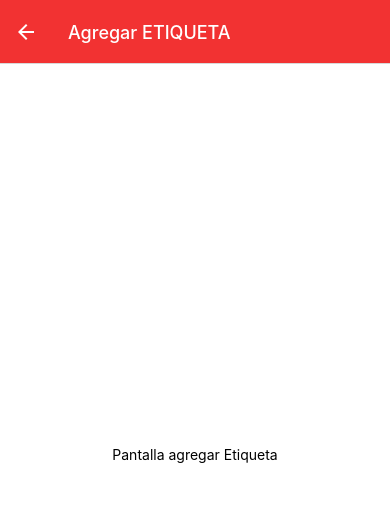
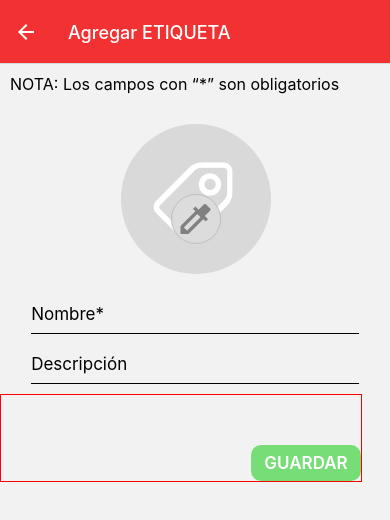
Before and after one commit to SebAcosta/Soft-spot, a React Native app: screen /AgregarEtiqueta in a window 390 px wide. Shown: the top 520 px of the page. Built offline with nearby package versions, Linux system fonts and the light colour scheme.

Commit message:
AgregarEtiqueta/Grupo

```diff
--- a/Screens/AgregarArticulo.js
+++ b/Screens/AgregarArticulo.js
@@ -18,7 +18,7 @@ export default function AgregarArticulo(){
       <Text style={styles.nota}>NOTA: Los campos con “*” son obligatorios</Text>
 
       <View style={styles.circulo}>
-        <Ionicons name="cube-outline" size={100} color={"black"}/>
+        <Ionicons name="cube-outline" size={100} color={"white"}/>
       </View>
 
       <TextInput style={styles.input} placeholder="Nombre*"/>
@@ -66,7 +66,7 @@ const styles = StyleSheet.create({
     color:'#808080',
   },
   guardar:{
-		backgroundColor:'#00BB2D',
+		backgroundColor:'#77DD77',
 		width:110,
     height:36,
 		justifyContent:'center',
@@ -94,7 +94,7 @@ const styles = StyleSheet.create({
     marginBottom:7
   },
   circulo:{
-    backgroundColor:'#dcdcdc',
+    backgroundColor:'#d9d9d9',
 		width:150,
     height:150,
 		justifyContent:'center',
--- a/Screens/AgregarEtiqueta.js
+++ b/Screens/AgregarEtiqueta.js
@@ -1,20 +1,122 @@
 import { StatusBar } from 'expo-status-bar';
-import { StyleSheet, Text, View } from 'react-native';
+import { StyleSheet, Text, SafeAreaView, TextInput, TouchableNativeFeedback, View, TouchableOpacity} from 'react-native';
+import React,{useState} from 'react';
+import {EvilIcons,MaterialIcons} from '@expo/vector-icons';
+import {ColorPicker} from 'react-native-color-picker';
 
 export default function AgregarEtiqueta() {
+  const [colorVisible, setColorVisible] = useState(false);
+  const [capColor, setCapColor] = useState('#000');
   return (
-    <View style={styles.container}>
-      <Text>Pantalla agregar Etiqueta</Text>
-      <StatusBar style="auto" />
-    </View>
+    <SafeAreaView>
+        <Text style={styles.nota}>NOTA: Los campos con “*” son obligatorios</Text>
+
+        <TouchableOpacity
+          style={styles.color}
+          onPress={() => {
+            setColorVisible(!colorVisible);
+          }}>
+          <Text style={styles.botonColor}></Text>
+          <MaterialIcons name="colorize" size={40} color="grey"/>
+        </TouchableOpacity>
+
+        <View style={styles.circulo}>
+          <EvilIcons name="tag" size={140} color={"white"} />
+        </View>
+
+        <View>
+          {colorVisible ? (
+            <ColorPicker
+              hideSliders
+              onColorSelected={color => {
+                setCapColor(color);
+              }}
+              style={styles.picker}
+            />
+          ) : null}
+
+        </View>
+
+        <TextInput style={styles.input} placeholder="Nombre*"/>
+        <TextInput style={styles.input} placeholder="Descripción"/>
+
+        <TouchableNativeFeedback>
+          <View style={styles.guardar}>
+            <Text style={styles.Tguardar}>GUARDAR</Text>
+          </View>
+        </TouchableNativeFeedback>
+
+      </SafeAreaView>
   );
 }
 
 const styles = StyleSheet.create({
-  container: {
-    flex: 1,
-    backgroundColor: '#fff',
-    alignItems: 'center',
-    justifyContent: 'center',
+  input: {
+    height: 40,
+    marginLeft:'8%',
+    marginRight:'8%',
+    marginBottom:10,
+    borderBottomWidth: 1,
+    fontSize:17,
+    zIndex:-1,
   },
+  guardar:{
+		backgroundColor:'#77DD77',
+		width:110,
+    height:36,
+		justifyContent:'center',
+		alignItems:'center',
+		borderRadius:10,
+    marginLeft:250,
+    marginTop:50
+	},
+  Tguardar:{
+		color:'white',
+		fontSize:17,
+		fontWeight:'600'
+	},
+  nota:{
+    fontSize:16,
+    marginBottom:10,
+    marginTop:10,
+    marginLeft:10
+  },
+  circulo:{
+    backgroundColor:'#d9d9d9',
+		width:150,
+    height:150,
+		justifyContent:'center',
+		alignItems:'center',
+		borderRadius:100,
+    margin:20,
+    marginLeft:'31%'
+  },
+  color:{
+    position:'absolute',
+    zIndex:1,
+    justifyContent:'center',
+		alignItems:'center',
+    marginTop: "34.5%",
+    marginLeft: "45%",
+  },
+  botonColor:{
+    position:'absolute',
+    zIndex:-1,
+    backgroundColor:"#dcdcdc",
+    borderColor:"#bebebe",
+    borderWidth:1,
+    width:50,
+    height:50,
+    borderRadius:100,
+  },
+  picker:{
+    position:'absolute',
+    zIndex:1,
+    width: 153,
+    height: 153,
+    borderRadius:80,
+    backgroundColor:"#f2f2f2",
+    marginTop:-172,
+    marginLeft:"10%"
+  }
 });
--- a/Screens/AgregarGrupo.js
+++ b/Screens/AgregarGrupo.js
@@ -1,20 +1,122 @@
 import { StatusBar } from 'expo-status-bar';
-import { StyleSheet, Text, View } from 'react-native';
+import { StyleSheet, Text, SafeAreaView, TextInput, TouchableNativeFeedback, View, TouchableOpacity} from 'react-native';
+import React,{useState} from 'react';
+import {EvilIcons,MaterialIcons,FontAwesome5} from '@expo/vector-icons';
+import {ColorPicker} from 'react-native-color-picker';
 
 export default function AgregarGrupo() {
+  const [colorVisible, setColorVisible] = useState(false);
+  const [capColor, setCapColor] = useState('#000');
   return (
-    <View style={styles.container}>
-      <Text>Pantalla agregar grupos</Text>
-      <StatusBar style="auto" />
-    </View>
+    <SafeAreaView>
+        <Text style={styles.nota}>NOTA: Los campos con “*” son obligatorios</Text>
+
+        <TouchableOpacity
+          style={styles.color}
+          onPress={() => {
+            setColorVisible(!colorVisible);
+          }}>
+          <Text style={styles.botonColor}></Text>
+          <MaterialIcons name="colorize" size={40} color="grey"/>
+        </TouchableOpacity>
+
+        <View style={styles.circulo}>
+          <FontAwesome5 name="cubes" size={96} color={"white"} />
+        </View>
+
+        <View>
+          {colorVisible ? (
+            <ColorPicker
+              hideSliders
+              onColorSelected={color => {
+                setCapColor(color);
+              }}
+              style={styles.picker}
+            />
+          ) : null}
+
+        </View>
+
+        <TextInput style={styles.input} placeholder="Nombre*"/>
+        <TextInput style={styles.input} placeholder="Descripción"/>
+
+        <TouchableNativeFeedback>
+          <View style={styles.guardar}>
+            <Text style={styles.Tguardar}>GUARDAR</Text>
+          </View>
+        </TouchableNativeFeedback>
+
+      </SafeAreaView>
   );
 }
 
 const styles = StyleSheet.create({
-  container: {
-    flex: 1,
-    backgroundColor: '#fff',
-    alignItems: 'center',
-    justifyContent: 'center',
+  input: {
+    height: 40,
+    marginLeft:'8%',
+    marginRight:'8%',
+    marginBottom:10,
+    borderBottomWidth: 1,
+    fontSize:17,
+    zIndex:-1,
   },
+  guardar:{
+		backgroundColor:'#77DD77',
+		width:110,
+    height:36,
+		justifyContent:'center',
+		alignItems:'center',
+		borderRadius:10,
+    marginLeft:250,
+    marginTop:50
+	},
+  Tguardar:{
+		color:'white',
+		fontSize:17,
+		fontWeight:'600'
+	},
+  nota:{
+    fontSize:16,
+    marginBottom:10,
+    marginTop:10,
+    marginLeft:10
+  },
+  circulo:{
+    backgroundColor:'#d9d9d9',
+		width:150,
+    height:150,
+		justifyContent:'center',
+		alignItems:'center',
+		borderRadius:100,
+    margin:20,
+    marginLeft:'31%'
+  },
+  color:{
+    position:'absolute',
+    zIndex:1,
+    justifyContent:'center',
+		alignItems:'center',
+    marginTop: "34.5%",
+    marginLeft: "45%",
+  },
+  botonColor:{
+    position:'absolute',
+    zIndex:-1,
+    backgroundColor:"#dcdcdc",
+    borderColor:"#bebebe",
+    borderWidth:1,
+    width:50,
+    height:50,
+    borderRadius:100,
+  },
+  picker:{
+    position:'absolute',
+    zIndex:1,
+    width: 153,
+    height: 153,
+    borderRadius:80,
+    backgroundColor:"#f2f2f2",
+    marginTop:-172,
+    marginLeft:"10%"
+  }
 });
--- a/package.json
+++ b/package.json
@@ -17,11 +17,12 @@
     "expo-status-bar": "~1.4.0",
     "react": "18.0.0",
     "react-native": "0.69.6",
+    "react-native-color-picker": "^0.6.0",
     "react-native-dropdown-select-list": "^2.0.4",
     "react-native-gesture-handler": "~2.5.0",
     "react-native-modal": "^13.0.1",
-    "react-native-tab-view": "^3.3.0",
-    "react-native-pager-view": "5.4.24"
+    "react-native-pager-view": "5.4.24",
+    "react-native-tab-view": "^3.3.0"
   },
   "devDependencies": {
     "@babel/core": "^7.12.9"
```
Also changed, not shown: 1 other file (tests, documents, lock files or other folders).
